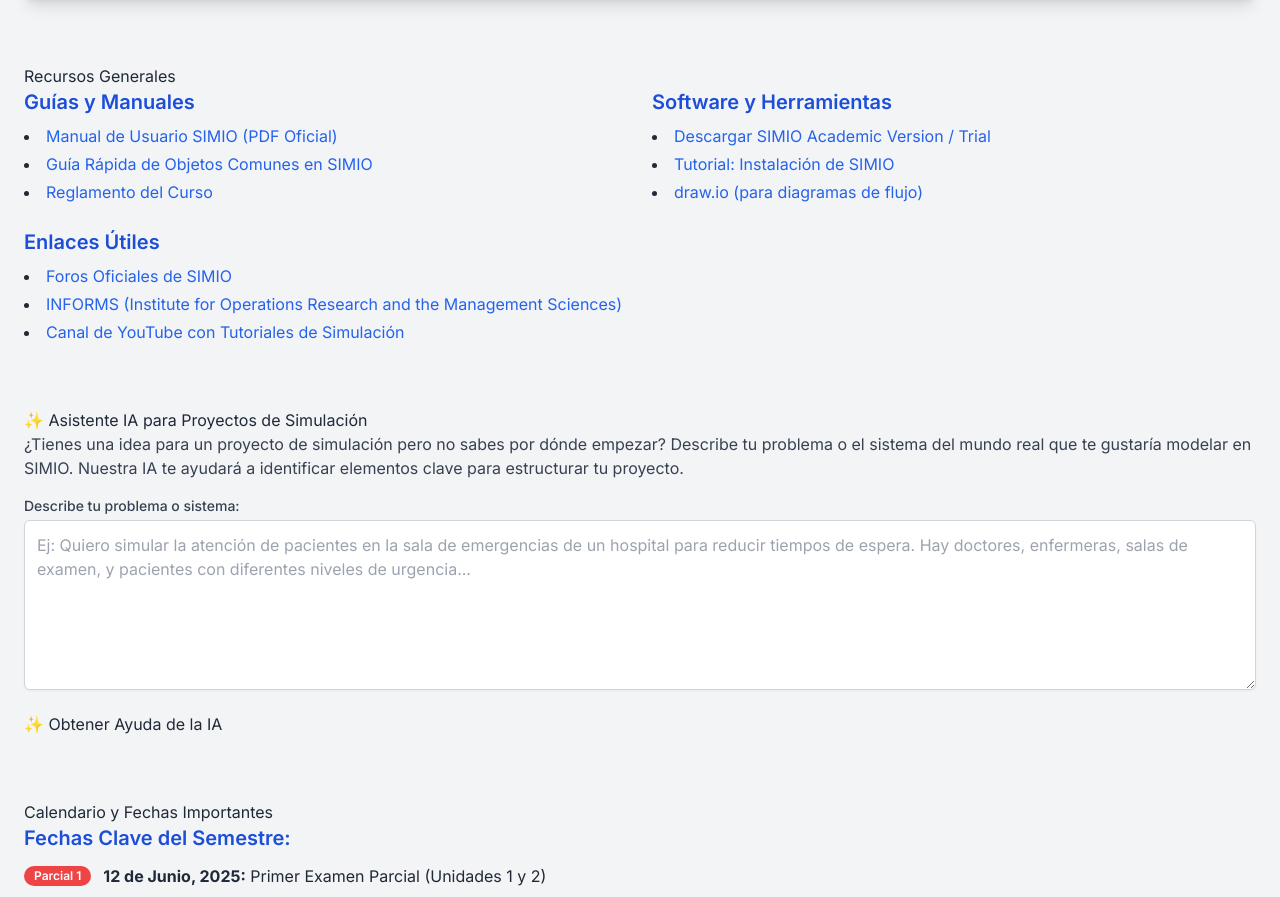
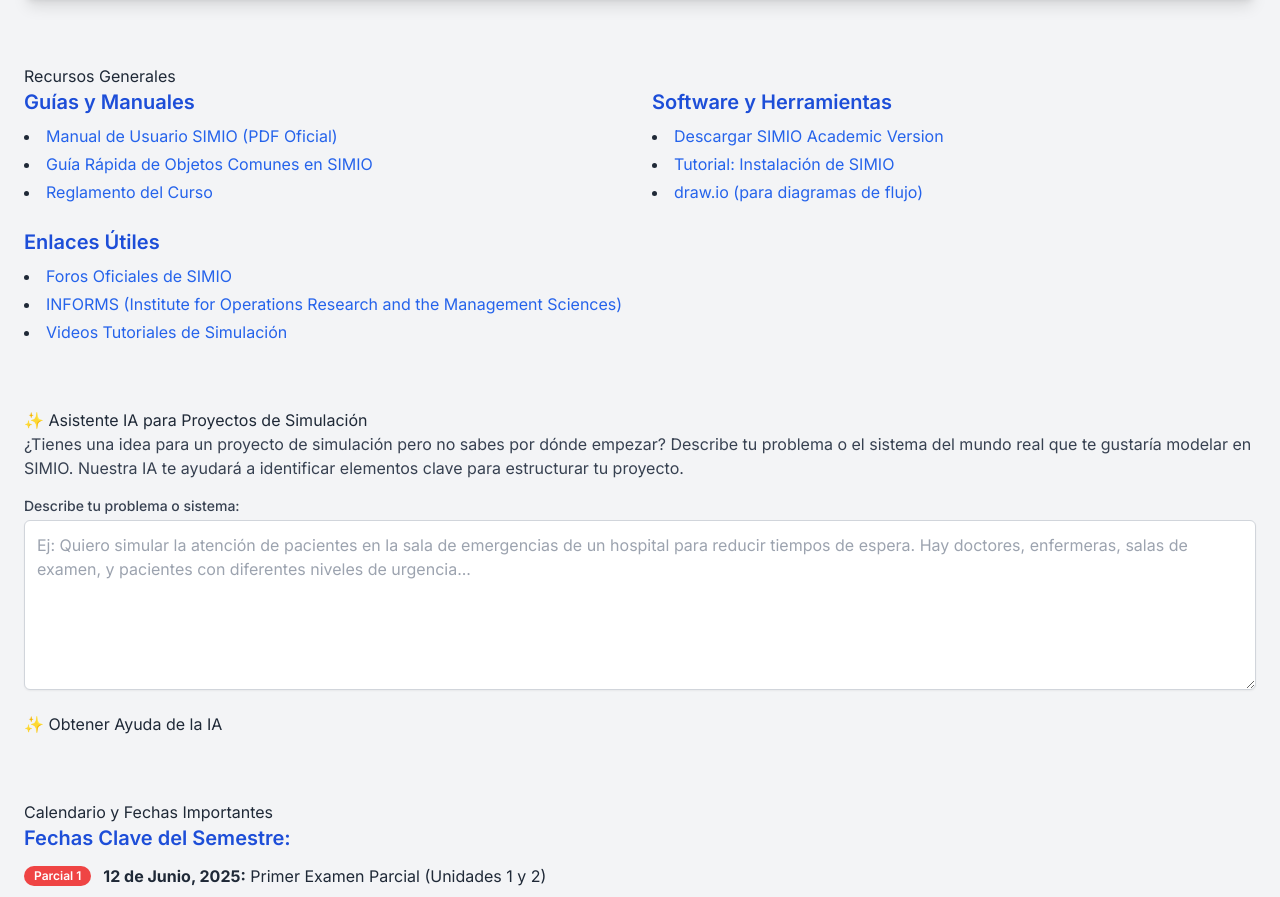
Before and after one commit to drcruzm/verano, a plain HTML site: page index.html in a window 1280 px wide. Shown: the part 2820-3717 px from the top of the page. Drawn offline with nearby package versions, Linux system fonts and the light colour scheme.

Commit message:
Add files via upload

```diff
--- a/index.html
+++ b/index.html
@@ -208,7 +208,7 @@
                 <div class="card" id="recursos-software">
                     <h3 class="text-xl font-semibold text-blue-700 mb-2">Software y Herramientas</h3>
                     <ul class="list-disc list-inside space-y-1">
-                        <li><a href="https://www.simio.com/academics/simio-academic-software.php" target="_blank" class="text-blue-600 hover:underline">Descargar SIMIO Academic Version / Trial</a></li>
+                        <li><a href="https://www.dropbox.com/t/GPEC3uIvfvKbbrPF" target="_blank" class="text-blue-600 hover:underline">Descargar SIMIO Academic Version</a></li>
                         <li><a href="#" class="text-blue-600 hover:underline">Tutorial: Instalación de SIMIO</a></li>
                         <li><a href="https://www.draw.io" target="_blank" class="text-blue-600 hover:underline">draw.io (para diagramas de flujo)</a></li>
                     </ul>
@@ -216,9 +216,12 @@
                 <div class="card">
                     <h3 class="text-xl font-semibold text-blue-700 mb-2">Enlaces Útiles</h3>
                     <ul class="list-disc list-inside space-y-1">
-                        <li><a href="https://www.simio.com/forums/" target="_blank" class="text-blue-600 hover:underline">Foros Oficiales de SIMIO</a></li>
-                        <li><a href="https://www.informs.org/" target="_blank" class="text-blue-600 hover:underline">INFORMS (Institute for Operations Research and the Management Sciences)</a></li>
-                        <li><a href="#" class="text-blue-600 hover:underline">Canal de YouTube con Tutoriales de Simulación</a></li>
+                        <li><a href="https://www.simio.com/forums/" target="_blank" class="text-blue-600 hover:underline">Foros
+                             Oficiales de SIMIO</a></li>
+                        <li><a href="https://www.informs.org/" target="_blank" class="text-blue-600 hover:underline">INFORMS
+                             (Institute for Operations Research and the Management Sciences)</a></li>
+                        <li><a href="#" class="text-blue-600 hover:underline">Videos
+                            Tutoriales de Simulación</a></li>
                     </ul>
                 </div>
             </div>
```
